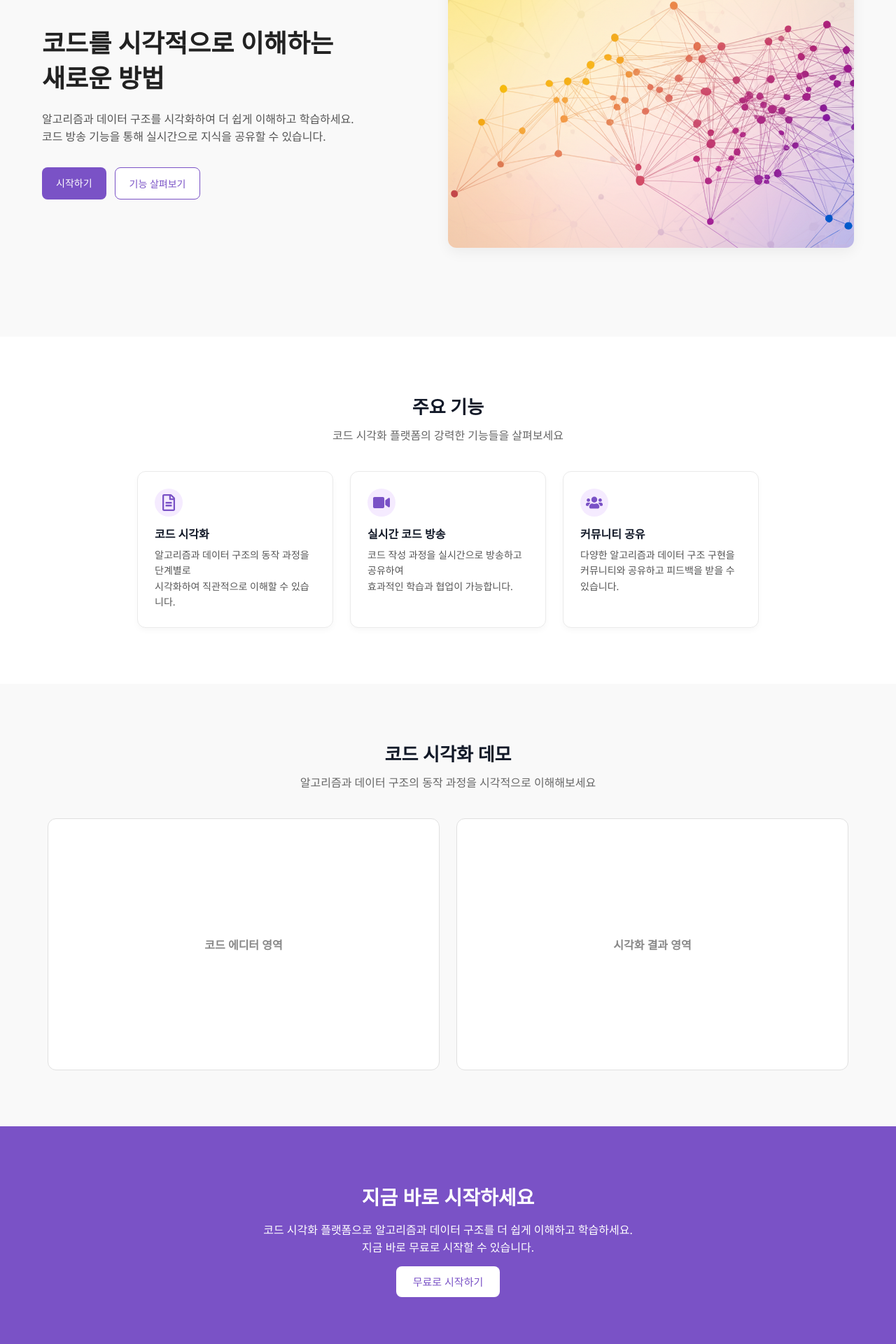
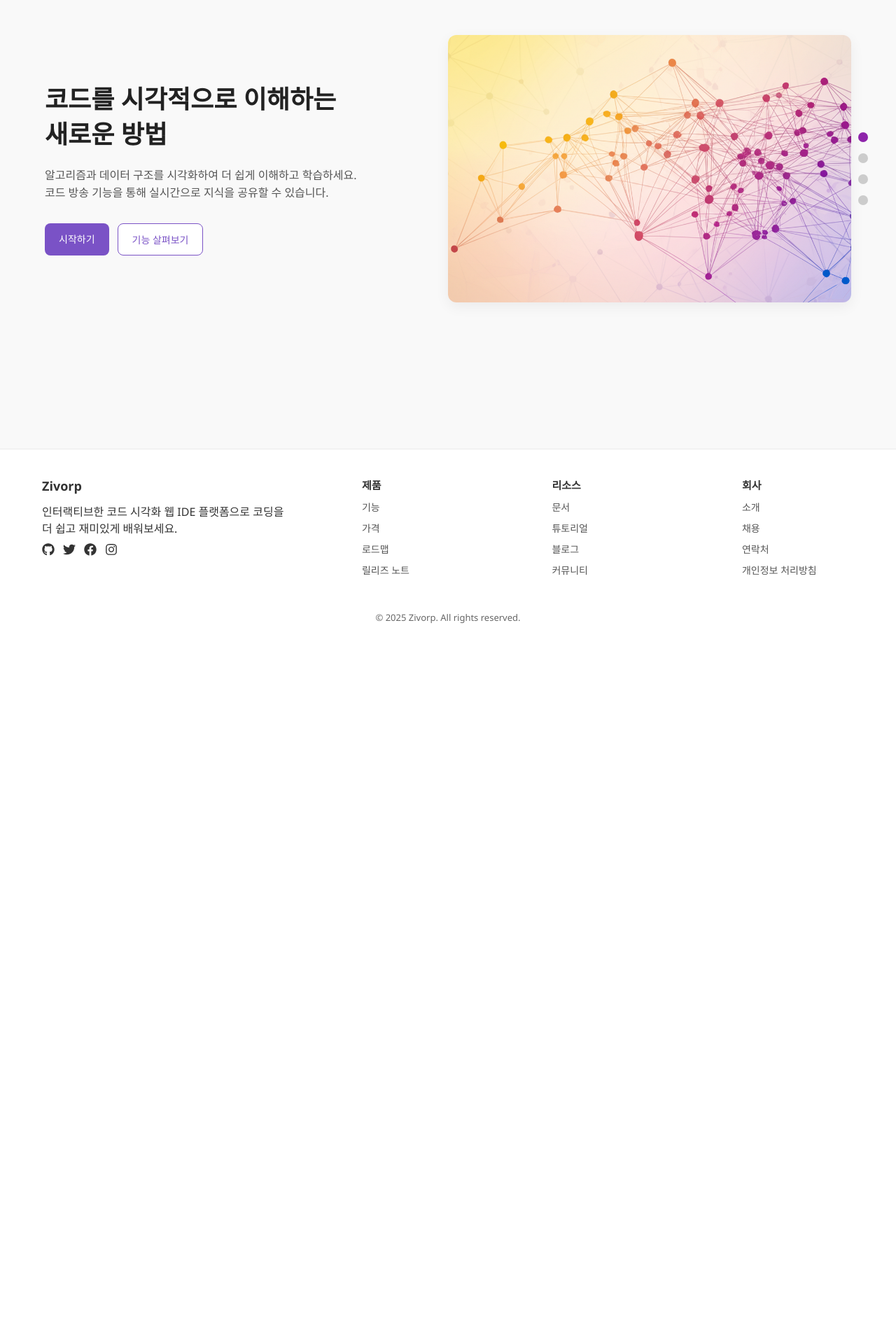
Before and after one commit to DMU-DebugVisual/DebugVisual_FrontEnd, a React (Create React App) app: page /signup in a window 1280 px wide. Shown: the part 159-2079 px from the top of the page at 70% size. After the commit the page ends 1070 px from the top, so only its background shows below. Built offline with nearby package versions, Linux system fonts and the light colour scheme; no server answers; sample sign-in values are in the browser's storage.

Commit message:
풀페이지 스크롤 적용, 우측 인디케이터 추가, 섹션을 뷰포트 전체로 리디자인

```diff
--- /dev/null
+++ b/src/components/mainpage/Main.css
@@ -0,0 +1,38 @@
+/* ✅ Main 페이지에만 풀페이지 스크롤 적용 */
+.fullpage-container {
+    height: 100vh;
+    overflow-y: auto;             /* ✅ 풀페이지 안에서만 스크롤 */
+    scroll-snap-type: y mandatory;
+    scroll-behavior: smooth;
+}
+
+/* ✅ 각 섹션은 한 화면(풀스크린) */
+.fullpage-container > section {
+    height: 100vh;
+    scroll-snap-align: start;
+    box-sizing: border-box;
+}
+
+/* ✅ 마지막 섹션 (StartNow + Footer 포함) */
+.last-section {
+    height: 100vh;                 /* 풀페이지 높이 */
+    display: flex;
+    flex-direction: column;
+    justify-content: space-between; /* StartNow는 위쪽, Footer는 아래쪽 */
+}
+
+/* ✅ StartNow는 위쪽에 여백 */
+.last-section .start-section {
+    flex: 1;                        /* 위쪽 공간 차지 */
+    display: flex;
+    flex-direction: column;
+    justify-content: center;        /* 내용 가운데 정렬 */
+    align-items: center;
+    padding: 40px 20px;
+    box-sizing: border-box;
+}
+
+/* ✅ Footer는 아래쪽 */
+.last-section .footer {
+    margin-top: auto;               /* 자동으로 아래로 밀림 */
+}
--- a/src/components/mainpage/Main.jsx
+++ b/src/components/mainpage/Main.jsx
@@ -1,21 +1,32 @@
-import React from "react";
-import {Element} from "react-scroll";
+import React, { useEffect } from "react";
 import Intro from "./intro/Intro";
 import Features from "./features/Features";
 import DemoView from "./demoview/DemoView";
 import StartNow from "./startnow/StartNow";
+import Indicator from "./indicator/indicator";
+import Footer from "../footer/Footer";
+import "./Main.css";
 
 const Main = () => {
+    useEffect(() => {
+        document.body.style.overflow = "auto";
+    }, []);
+
     return (
-        <div>
-            <main>
-                <Intro />
-                <Element name="feature">
-                    <Features />
-                </Element>
-                <DemoView />
-                <StartNow />
-            </main>
+        <div id="fullpage" className="fullpage-container">
+            <section id="intro"><Intro /></section>
+            <section id="feature"><Features /></section>
+            <section id="demo"><DemoView /></section>
+
+            {/* ✅ StartNow + Footer 묶어서 마지막 섹션 */}
+            <section id="start">
+                <div className="last-section">
+                    <StartNow />
+                    <Footer />
+                </div>
+            </section>
+
+            <Indicator containerId="fullpage" />
         </div>
     );
 };
--- a/src/components/mainpage/demoview/DemoView.css
+++ b/src/components/mainpage/demoview/DemoView.css
@@ -1,34 +1,39 @@
 .demo-section {
-    padding: 80px 20px;
+    height: 100vh;
+    display: flex;
+    flex-direction: column;
+    justify-content: center;
+    align-items: center;
     background-color: #f9f9f9;
     text-align: center;
+    padding: 3rem;
+    box-sizing: border-box;
 }
 
 .demo-title {
-    font-size: 26px;
+    font-size: 36px;     /* 크게 */
     font-weight: bold;
-    margin-bottom: 10px;
+    margin-bottom: 16px;
 }
 
 .demo-subtitle {
-    font-size: 16px;
+    font-size: 20px;     /* 크게 */
     color: #666;
-    margin-bottom: 40px;
+    margin-bottom: 48px;
 }
 
 .demo-content {
     display: flex;
-    gap: 24px;
+    gap: 32px;
     justify-content: center;
     flex-wrap: wrap;
 }
 
 .demo-box {
-    width: 560px;
-    height: 360px;
-    padding: 20px;
-    box-sizing: border-box;
-    border-radius: 12px;
+    width: 640px;        /* 더 크게 */
+    height: 400px;
+    padding: 24px;
+    border-radius: 16px;
     background-color: white;
     border: 1px solid #e0e0e0;
     text-align: center;
@@ -38,28 +43,25 @@
 }
 
 .placeholder-box strong {
-    font-size: 16px;
+    font-size: 18px;     /* 크게 */
     color: #888;
 }
 
-/* 🌙 섹션 배경 */
+/* 🌙 다크모드 */
 .dark-mode .demo-section {
     background-color: #181818;
     color: #f0f0f0;
 }
 
-/* 🌙 부제목 색상 */
 .dark-mode .demo-subtitle {
     color: #aaa;
 }
 
-/* 🌙 데모 박스 배경 및 테두리 */
 .dark-mode .demo-box {
     background-color: #2a2a2a;
     border: 1px solid #444;
 }
 
-/* 🌙 플레이스홀더 텍스트 */
 .dark-mode .placeholder-box strong {
     color: #bbb;
 }
--- a/src/components/mainpage/features/Features.css
+++ b/src/components/mainpage/features/Features.css
@@ -1,99 +1,101 @@
 .features-section {
-    padding: 80px 20px;
+    height: 100vh;
+    display: flex;
+    flex-direction: column;
+    justify-content: center;
+    align-items: center;
     background-color: white;
     text-align: center;
+    padding: 3rem;
+    box-sizing: border-box;
 }
 
 .features-title {
-    font-size: 26px;
+    font-size: 36px;     /* 크게 */
     font-weight: bold;
-    margin-bottom: 10px;
+    margin-bottom: 16px;
 }
 
 .features-subtitle {
-    font-size: 16px;
+    font-size: 20px;     /* 크게 */
     color: #666;
-    margin-bottom: 40px;
+    margin-bottom: 48px;
 }
 
 .features-cards {
     display: flex;
     justify-content: center;
-    gap: 24px;
+    gap: 32px;
     flex-wrap: wrap;
+    max-width: 1200px;
 }
 
 .feature-card {
-    width: 280px;
-    padding: 24px;
+    width: 320px;        /* 더 크게 */
+    padding: 32px;
     border: 1px solid #eaeaea;
-    border-radius: 12px;
-    box-shadow: 0 4px 8px rgba(0,0,0,0.03);
+    border-radius: 16px;
+    box-shadow: 0 6px 12px rgba(0,0,0,0.05);
     background-color: #fff;
     text-align: left;
     transition: transform 0.2s ease, box-shadow 0.2s ease;
 }
 
 .feature-card:hover {
-    transform: scale(1.03);
-    box-shadow: 0 6px 16px rgba(0, 0, 0, 0.1);
+    transform: scale(1.05);
+    box-shadow: 0 8px 20px rgba(0, 0, 0, 0.12);
 }
 
 .feature-icon {
     background-color: #f5ebff;
     color: #7a52c6;
-    font-size: 24px;
-    width: 40px;
-    height: 40px;
+    font-size: 28px;
+    width: 48px;
+    height: 48px;
     border-radius: 999px;
     display: flex;
     align-items: center;
     justify-content: center;
-    margin-bottom: 12px;
+    margin-bottom: 16px;
 }
 
 .feature-name {
-    font-size: 16px;
+    font-size: 18px;     /* 크게 */
     font-weight: bold;
-    margin-bottom: 8px;
+    margin-bottom: 10px;
 }
 
 .feature-desc {
-    font-size: 14px;
+    font-size: 16px;     /* 크게 */
     color: #555;
-    line-height: 1.6;
+    line-height: 1.8;
 }
 
-/* 🌙 전체 섹션 배경 */
+/* 🌙 다크모드 */
 .dark-mode .features-section {
     background-color: #1e1e1e;
     color: #eee;
 }
 
-/* 🌙 서브타이틀 */
 .dark-mode .features-subtitle {
     color: #aaa;
 }
 
-/* 🌙 카드 배경 및 테두리 */
 .dark-mode .feature-card {
     background-color: #2a2a2a;
     border-color: #444;
-    box-shadow: 0 4px 10px rgba(255, 255, 255, 0.05);
+    box-shadow: 0 6px 12px rgba(255, 255, 255, 0.05);
 }
 
-/* 🌙 카드 hover 시 */
 .dark-mode .feature-card:hover {
-    box-shadow: 0 6px 20px rgba(255, 255, 255, 0.08);
+    box-shadow: 0 8px 24px rgba(255, 255, 255, 0.1);
 }
 
-/* 🌙 아이콘 배경 및 색상 */
 .dark-mode .feature-icon {
     background-color: #3a2d4f;
     color: #b88eff;
 }
 
-/* 🌙 설명 텍스트 */
 .dark-mode .feature-desc {
     color: #ccc;
 }
--- a/src/components/mainpage/features/Features.jsx
+++ b/src/components/mainpage/features/Features.jsx
@@ -1,12 +1,14 @@
 import React from "react";
 import "./Features.css";
-import {FaRegFileAlt, FaUsers, FaVideo} from "react-icons/fa";
+import { FaRegFileAlt, FaUsers, FaVideo } from "react-icons/fa";
 
-const Features = () => {
+const Features = ({ id }) => {
     return (
-        <section className="features-section">
+        <section id={id} className="features-section">
             <h2 className="features-title">주요 기능</h2>
-            <p className="features-subtitle">코드 시각화 플랫폼의 강력한 기능들을 살펴보세요</p>
+            <p className="features-subtitle">
+                코드 시각화 플랫폼의 강력한 기능들을 살펴보세요
+            </p>
 
             <div className="features-cards">
                 <div className="feature-card">
--- /dev/null
+++ b/src/components/mainpage/indicator/indicator.css
@@ -0,0 +1,44 @@
+.indicator {
+    position: fixed;
+    right: 40px;
+    top: 50%;
+    transform: translateY(-50%);
+    display: flex;
+    flex-direction: column;
+    gap: 16px;
+    z-index: 1000;
+}
+
+.dot {
+    width: 14px;
+    height: 14px;
+    border-radius: 50%;
+    background: #ccc;
+    cursor: pointer;
+    position: relative;
+    transition: background 0.3s;
+}
+
+.dot.active {
+    background: #8e24aa;
+}
+
+.tooltip {
+    position: absolute;
+    right: 150%;
+    top: 50%;
+    transform: translateY(-50%);
+    background: rgba(0, 0, 0, 0.7);
+    color: white;
+    padding: 4px 8px;
+    border-radius: 6px;
+    font-size: 12px;
+    opacity: 0;
+    pointer-events: none;
+    transition: opacity 0.2s;
+    white-space: nowrap;
+}
+
+.dot:hover .tooltip {
+    opacity: 1;
+}
--- /dev/null
+++ b/src/components/mainpage/indicator/indicator.jsx
@@ -0,0 +1,64 @@
+import React, { useEffect, useState } from "react";
+import { Link as ScrollLink } from "react-scroll";
+import "./indicator.css";
+
+/**
+ * props:
+ * - containerId: 내부 스크롤 컨테이너의 id (예: "fullpage")
+ */
+const sections = [
+    { id: "intro",   label: "Intro" },
+    { id: "feature", label: "Features" },
+    { id: "demo",    label: "Demo" },
+    { id: "start",   label: "Start" },
+];
+
+export default function Indicator({ containerId = "fullpage" }) {
+    const [active, setActive] = useState("intro");
+
+    useEffect(() => {
+        const container = document.getElementById(containerId);
+        if (!container) return;
+
+        const handleScroll = () => {
+            let current = active;
+            for (const s of sections) {
+                const el = document.getElementById(s.id);
+                if (!el) continue;
+                const rect = el.getBoundingClientRect();
+                const cRect = container.getBoundingClientRect();
+                // 컨테이너의 중앙 기준으로 현재 섹션 판정
+                const middle = cRect.top + cRect.height / 2;
+                if (rect.top <= middle && rect.bottom >= middle) {
+                    current = s.id;
+                    break;
+                }
+            }
+            setActive(current);
+        };
+
+        // 컨테이너 스크롤만 관찰 (윈도우 스크롤 아님!)
+        container.addEventListener("scroll", handleScroll, { passive: true });
+        handleScroll();
+        return () => container.removeEventListener("scroll", handleScroll);
+        // eslint-disable-next-line react-hooks/exhaustive-deps
+    }, [containerId]);
+
+    return (
+        <div className="indicator">
+            {sections.map((sec) => (
+                <ScrollLink
+                    key={sec.id}
+                    to={sec.id}
+                    containerId={containerId}   // ✅ 이게 핵심! 윈도우가 아니라 컨테이너를 스크롤
+                    smooth={true}
+                    duration={500}
+                    offset={0}
+                    className={`dot ${active === sec.id ? "active" : ""}`}
+                >
+                    <span className="tooltip">{sec.label}</span>
+                </ScrollLink>
+            ))}
+        </div>
+    );
+}
--- a/src/components/mainpage/intro/Intro.css
+++ b/src/components/mainpage/intro/Intro.css
@@ -1,11 +1,12 @@
 .intro-section {
+    height: 100vh;
     display: flex;
     justify-content: space-between;
     align-items: center;
-    padding: 80px 60px;
+    padding: 2rem 4rem;
     background-color: #f9f9f9;
     flex-wrap: wrap;
-    min-height: 80vh;
+    box-sizing: border-box;
 }
 
 .intro-left {
@@ -71,16 +72,16 @@
 
 .intro-right img {
     max-width: 100%;
+    max-height: 70%;
     border-radius: 12px;
     box-shadow: 0 6px 20px rgba(0, 0, 0, 0.06);
 }
 
-/* 🌙 다크모드 전체 배경 */
+/* 🌙 다크모드 */
 .dark-mode .intro-section {
     background-color: #181818;
 }
 
-/* 🌙 왼쪽 텍스트 */
 .dark-mode .intro-left h1 {
     color: #f0f0f0;
 }
@@ -89,7 +90,6 @@
     color: #cccccc;
 }
 
-/* 🌙 버튼 스타일 */
 .dark-mode .primary {
     background-color: #6a0dad;
     color: white;
@@ -109,7 +109,6 @@
     background-color: #3a3a3a;
 }
 
-/* 🌙 이미지 테두리와 그림자 */
 .dark-mode .intro-right img {
     box-shadow: 0 6px 20px rgba(255, 255, 255, 0.06);
 }
--- a/src/components/mainpage/intro/Intro.jsx
+++ b/src/components/mainpage/intro/Intro.jsx
@@ -1,7 +1,7 @@
 import React from "react";
 import "./Intro.css";
 import introImage from "./intro.png";
-import {Link} from "react-router-dom";
+import { Link } from "react-router-dom";
 import { Link as ScrollLink } from "react-scroll";
 
 const Intro = () => {
@@ -17,12 +17,18 @@ const Intro = () => {
                     코드 방송 기능을 통해 실시간으로 지식을 공유할 수 있습니다.
                 </p>
                 <div className="intro-buttons">
-                    <Link to="/ide" className="btn primary">시작하기</Link>
-                    <ScrollLink to="feature"
-                                smooth
-                                duration={500}
-                                offset={-64}
-                                className="btn secondary">기능 살펴보기</ScrollLink>
+                    <Link to="/ide" className="btn primary">
+                        시작하기
+                    </Link>
+                    <ScrollLink
+                        to="feature"        // 👈 Features.jsx 의 id="feature" 로 이동
+                        smooth={true}
+                        duration={500}
+                        offset={-64}
+                        className="btn secondary"
+                    >
+                        기능 살펴보기
+                    </ScrollLink>
                 </div>
             </div>
 
--- a/src/components/mainpage/startnow/StartNow.css
+++ b/src/components/mainpage/startnow/StartNow.css
@@ -1,31 +1,37 @@
 .start-section {
+    height: 100vh;
+    display: flex;
+    flex-direction: column;
+    justify-content: center;
+    align-items: center;
     background-color: #7a52c6;
     color: white;
     text-align: center;
-    padding: 80px 20px;
+    padding: 3rem;
+    box-sizing: border-box;
 }
 
 .start-title {
-    font-size: 28px;
+    font-size: 40px;     /* 크게 */
     font-weight: bold;
-    margin-bottom: 16px;
+    margin-bottom: 20px;
 }
 
 .start-description {
-    font-size: 16px;
-    max-width: 640px;
-    margin: 0 auto 24px;
-    line-height: 1.6;
+    font-size: 20px;     /* 크게 */
+    max-width: 720px;
+    margin: 0 auto 32px;
+    line-height: 1.8;
 }
 
 .start-button {
     background-color: white;
     color: #7a52c6;
-    padding: 12px 24px;
+    padding: 16px 32px;  /* 더 크게 */
     border: none;
-    border-radius: 8px;
-    font-size: 15px;
-    font-weight: 500;
+    border-radius: 10px;
+    font-size: 18px;     /* 크게 */
+    font-weight: 600;
     cursor: pointer;
     transition: background-color 0.2s ease;
     text-decoration: none;
@@ -35,18 +41,16 @@
     background-color: #f2e9ff;
 }
 
-/* 🌙 섹션 전체 배경 및 텍스트 */
+/* 🌙 다크모드 */
 .dark-mode .start-section {
-    background-color: #4e378a; /* 더 어두운 보라 */
+    background-color: #4e378a;
     color: #f5f5f5;
 }
 
-/* 🌙 설명 텍스트 */
 .dark-mode .start-description {
     color: #ddd;
 }
 
-/* 🌙 버튼 색상 반전 */
 .dark-mode .start-button {
     background-color: #1e1e1e;
     color: #b88eff;
```
